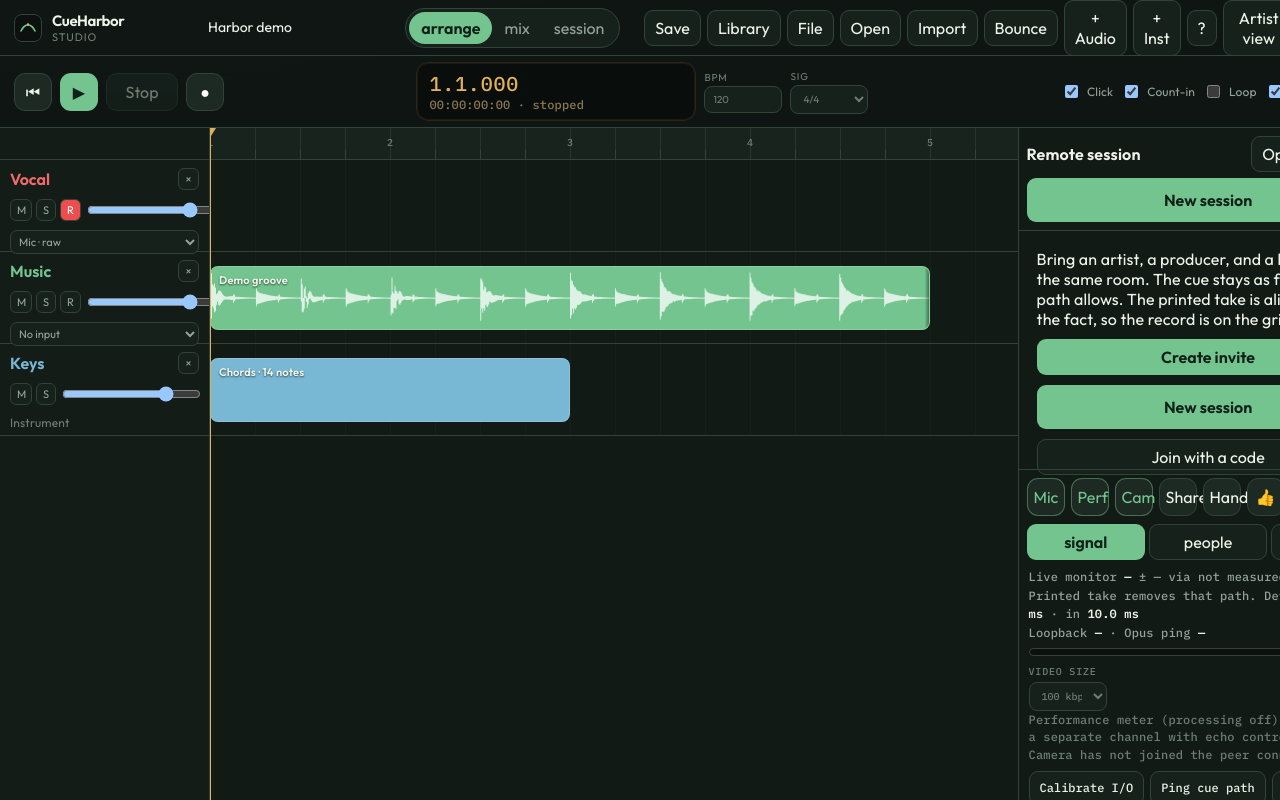
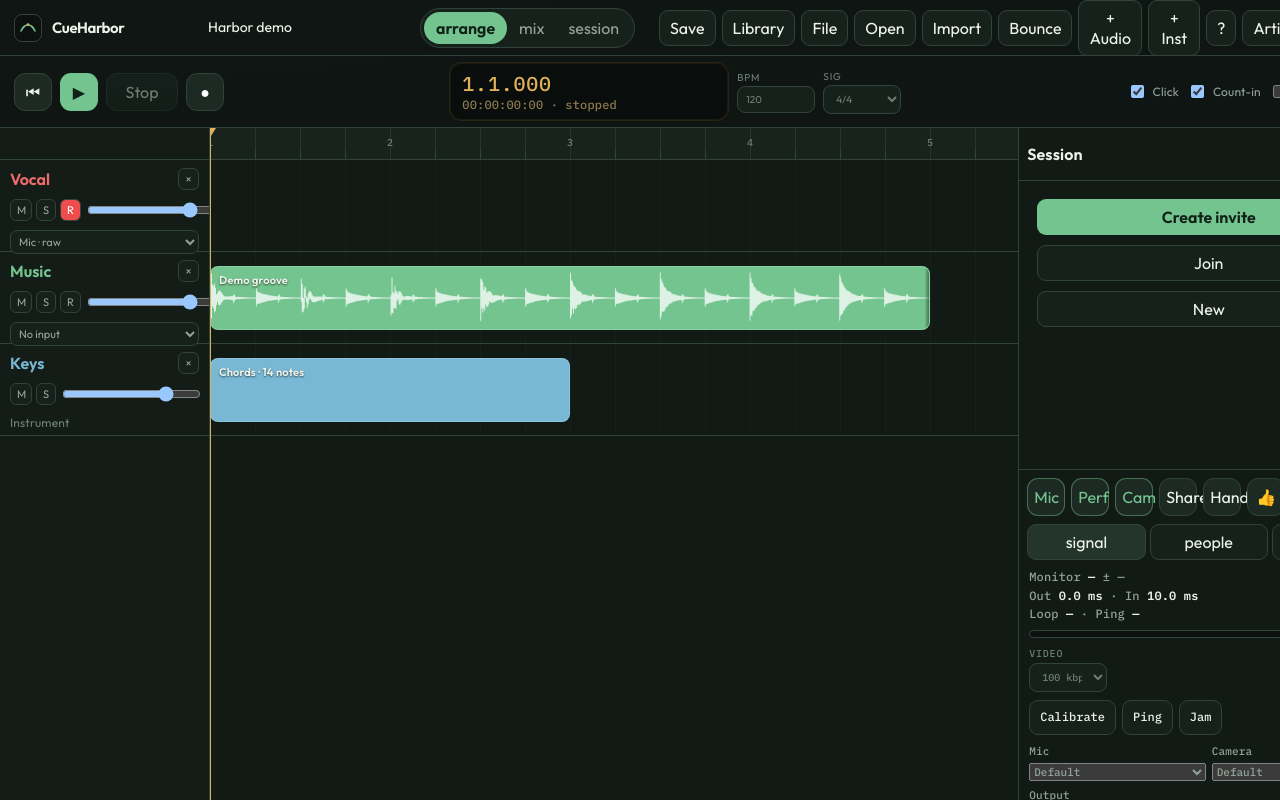
Before and after one commit to johnathansiler/Studio, a React (Vite) app: page / in a window 1280 px wide. Built offline with nearby package versions, Linux system fonts and the light colour scheme.

Commit message:
Simplify the session layout without changing actions.
Drop the extra New session and Copy invite controls, and remove helper paragraphs so each screen has one primary action.

Co-authored-by: johnathansiler <johnathansiler@users.noreply.github.com>

```diff
--- a/src/App.tsx
+++ b/src/App.tsx
@@ -588,18 +588,6 @@ export function App() {
     })
   }
 
-  async function copyInvite() {
-    const code = session.state.code
-    if (!code) return
-    const url = `${location.origin}/?session=${code}`
-    try {
-      await navigator.clipboard.writeText(url)
-      store.toast('Invite link copied. Send it to the artist.', 'good')
-    } catch {
-      store.toast(url, 'warn')
-    }
-  }
-
   async function bounce() {
     await ready()
     const wav = await engine.exportMix(store.project, store.buffers)
@@ -684,7 +672,6 @@ export function App() {
     await ready()
   }
 
-  const one = session.primaryOneWay()
   const showRoll = store.view === 'arrange' && store.selectedMidiClipId
 
   return (
@@ -699,7 +686,6 @@ export function App() {
           </div>
           <div>
             <h1>CueHarbor</h1>
-            <p>Studio</p>
           </div>
         </div>
         <input className="project-name" value={store.project.name} onChange={(event) => store.renameProject(event.target.value)} />
@@ -713,12 +699,6 @@ export function App() {
           </div>
         )}
         <div className="spacer" />
-        {!phone && session.state.role === 'host' && session.state.code && (
-          <button className="text-btn primary" onClick={() => void copyInvite()}>
-            Copy invite link
-          </button>
-        )}
-        {session.state.status === 'live' && <div className="latency-pill">monitor {one ? `${one.ms.toFixed(0)} ms` : '…'}</div>}
         {phone ? (
           <button className="text-btn menu-btn" aria-expanded={menuOpen} onClick={() => setMenuOpen((open) => !open)}>
             {menuOpen ? 'Close' : 'Menu'}
@@ -733,12 +713,12 @@ export function App() {
             <button className="text-btn" onClick={() => void bounce()}>Bounce</button>
             <button className="text-btn" onClick={() => store.addTrack('audio')}>+ Audio</button>
             <button className="text-btn" onClick={() => store.addTrack('midi')}>+ Inst</button>
-            <button className="text-btn" onClick={() => setHelp(true)} title="Shortcuts">?</button>
-            <button className="text-btn" onClick={() => setSurface(surface === 'studio' ? 'artist' : 'studio')}>
-              {surface === 'studio' ? 'Artist view' : 'Studio'}
+            <button className="text-btn" onClick={() => setHelp(true)} title="Shortcuts" aria-label="Shortcuts">?</button>
+            <button className="text-btn" aria-label={surface === 'studio' ? 'Artist view' : 'Studio'} onClick={() => setSurface(surface === 'studio' ? 'artist' : 'studio')}>
+              {surface === 'studio' ? 'Artist' : 'Studio'}
             </button>
-            <button className="text-btn" onClick={() => setDockEdge(dockEdge === 'right' ? 'bottom' : 'right')}>
-              Dock {dockEdge === 'right' ? 'bottom' : 'right'}
+            <button className="text-btn" aria-label={dockEdge === 'right' ? 'Dock bottom' : 'Dock right'} onClick={() => setDockEdge(dockEdge === 'right' ? 'bottom' : 'right')}>
+              {dockEdge === 'right' ? 'Bottom' : 'Side'}
             </button>
           </div>
         )}
@@ -755,11 +735,8 @@ export function App() {
             <button className="text-btn" onClick={() => { setMenuOpen(false); setPhonePane('edit'); setSurface('studio'); store.setView('session') }}>Clips</button>
             <button className="text-btn" onClick={() => { setMenuOpen(false); setHelp(true) }}>Shortcuts</button>
             <button className="text-btn" onClick={() => { setMenuOpen(false); setSurface(surface === 'studio' ? 'artist' : 'studio'); setPhonePane('room') }}>
-              {surface === 'studio' ? 'Artist view' : 'Studio'}
+              {surface === 'studio' ? 'Artist' : 'Studio'}
             </button>
-            {session.state.role === 'host' && session.state.code && (
-              <button className="text-btn primary" onClick={() => { setMenuOpen(false); void copyInvite() }}>Copy invite</button>
-            )}
           </div>
         )}
       </header>
@@ -851,8 +828,7 @@ export function App() {
       {joinOpen && (
         <div className="modal-back">
           <div className="modal">
-            <h2>Join the session</h2>
-            <p>No install. Headphones on. You’ll hear the cue as fast as the link allows, and your take is recorded locally so it lands on the grid.</p>
+            <h2>Join</h2>
             <div className="stack">
               <input value={joinName} onChange={(event) => setJoinName(event.target.value)} placeholder="Your name" />
               <input value={joinCode} onChange={(event) => setJoinCode(event.target.value.toUpperCase())} placeholder="Invite code" />
--- a/src/styles.css
+++ b/src/styles.css
@@ -229,6 +229,7 @@ button:disabled { opacity: 0.45; cursor: not-allowed; }
 
 .side-tabs { display: flex; gap: 4px; padding: 0 8px; }
 .side-tabs button { flex: 1; }
+.side-tabs button.active { background: var(--panel-3); color: var(--text); }
 .panel { padding: 8px 10px 12px; overflow: auto; max-height: 240px; }
 .shell.artist .panel { max-height: 260px; }
 .person, .chat-line { display: flex; justify-content: space-between; gap: 8px; padding: 6px 0; border-bottom: 1px solid rgba(255,255,255,0.04); font-size: 13px; }
@@ -489,20 +490,6 @@ html.phone-root, html.phone-root body { overflow-x: hidden; max-width: 100%; }
 .shell.phone .modal .row-btns { flex-direction: column; }
 .shell.phone .modal .row-btns .text-btn { width: 100%; min-height: 48px; }
 .shell.phone .empty-session .text-btn { width: 100%; min-height: 48px; }
-.new-session {
-  min-height: 44px;
-  min-width: 44px;
-  flex: 1 0 100%;
-  width: 100%;
-  position: relative;
-  z-index: 2;
-  font-weight: 640;
-  background: var(--accent);
-  color: var(--accent-ink);
-  border-color: transparent;
-}
-.shell.phone .new-session { min-height: 48px; }
-.empty-session .new-session { flex: none; width: 100%; }
 .shell.phone .tap-reconnect { bottom: calc(64px + env(safe-area-inset-bottom)); }
 
 @media (orientation: landscape) and (max-height: 520px) {
--- a/src/ui/ArrangeView.tsx
+++ b/src/ui/ArrangeView.tsx
@@ -70,7 +70,6 @@ export function ArrangeView({
 
   return (
     <div className="arrange-wrap">
-      {store.remoteFollow && <div className="follow-banner">Following the host. Play, stop, and locate are shared. Clip edits stay on the host.</div>}
       <div className="arrange">
       <div className="heads">
         <div className="ruler-gap" />
--- a/src/ui/SessionView.tsx
+++ b/src/ui/SessionView.tsx
@@ -4,7 +4,6 @@ export function SessionView({ store }: { store: ProjectStore }) {
   const scenes = 8
   return (
     <div className="session-grid">
-      <p className="hint">Launch a clip and it loops from the next beat. Arrangement playback stays put until you press play there again.</p>
       <table>
         <thead>
           <tr>
--- a/src/ui/TransportBar.tsx
+++ b/src/ui/TransportBar.tsx
@@ -94,7 +94,6 @@ export function TransportBar({
         <label className="toggle">
           <input type="checkbox" checked={project.snap} disabled={store.remoteFollow} onChange={() => store.toggle('snap')} /> Snap
         </label>
-        <span className="hint">{store.transportMode === 'session' ? 'SESSION' : 'ARRANGE'}</span>
         {syncLabel && <span className="sync-pill">{syncLabel}</span>}
       </div>
     </div>
--- a/src/ui/VideoDock.tsx
+++ b/src/ui/VideoDock.tsx
@@ -87,9 +87,10 @@ export function VideoDock({
     live: state.status === 'live',
   })
 
+  const inRoom = state.status === 'live' || state.status === 'waiting' || state.status === 'reconnecting'
+
   function startNewSession() {
     const others = state.participants.some((person) => person.id !== state.selfId)
-    const inRoom = state.status === 'live' || state.status === 'waiting' || state.status === 'reconnecting'
     if (inRoom && others && !window.confirm('Leave this session and start a new one?')) return
     onNewSession()
   }
@@ -130,7 +131,7 @@ export function VideoDock({
     return (
       <aside className="dock">
         <div className="dock-placeholder">
-          <p>The session is in its own window. Mute, camera, chat, and admit stay in sync with this studio.</p>
+          <p>Session window is open.</p>
           <button className="text-btn primary" onClick={() => popWindow.current?.focus()}>
             Show session window
           </button>
@@ -146,17 +147,24 @@ export function VideoDock({
     <aside className={`dock ${simple ? 'simple' : ''}`} ref={root}>
       <div className="dock-resize" />
       <div className="dock-bar">
-        <strong>{state.code ? `Session ${state.code}` : 'Remote session'}</strong>
+        <strong>{state.code ? `Session ${state.code}` : 'Session'}</strong>
         <span className="spacer" />
-        <button className="icon-btn" onClick={() => session.setMonitorMode(state.monitorMode === 'opus' ? 'pcm' : 'opus')} title="Monitor path">
-          {state.monitorMode === 'opus' ? 'Opus 10ms' : 'PCM'}
+        <button
+          className="icon-btn"
+          onClick={() => session.setMonitorMode(state.monitorMode === 'opus' ? 'pcm' : 'opus')}
+          title="Monitor path"
+          aria-label={state.monitorMode === 'opus' ? 'Opus monitor' : 'PCM monitor'}
+        >
+          {state.monitorMode === 'opus' ? 'Opus' : 'PCM'}
         </button>
-        <button className="icon-btn pop-out" onClick={(event) => void popOut(event)} title="Pop out">
+        <button className="icon-btn pop-out" onClick={(event) => void popOut(event)} title="Pop out" aria-label="Pop out">
           ⧉
         </button>
-        <button type="button" id="new-session" className="text-btn new-session" onClick={startNewSession}>
-          New session
+        {inRoom && (
+          <button type="button" id="new-session" className="text-btn" aria-label="New session" onClick={startNewSession}>
+            New
           </button>
+        )}
       </div>
       <div className="dock-body">
       {state.usageNotice && <div className="media-banner bad">{state.usageNotice}</div>}
@@ -164,9 +172,9 @@ export function VideoDock({
       {!state.hostLeft && link && <div className={`media-banner ${link.tone}`}>{link.text}</div>}
       {(state.status === 'live' || state.status === 'waiting' || state.status === 'reconnecting') && (
         <details className="connection-details">
-          <summary>Connection details</summary>
-          <p>{session.onScreenCount() == null ? 'Waiting for the video layout.' : `Video tiles on screen: ${session.onScreenCount()}.`}</p>
-          {Object.keys(state.media).length === 0 && <p>No peer connection yet.</p>}
+          <summary>Connection</summary>
+          {session.onScreenCount() != null && <p>{session.onScreenCount()} tiles</p>}
+          {Object.keys(state.media).length === 0 && <p>No peer yet</p>}
           {Object.entries(state.media).map(([id, item]) => {
             const person = state.participants.find((entry) => entry.id === id)
             const kind = item.localType || (item.path === 'relay' ? 'relay' : item.path === 'direct' ? 'host' : 'none yet')
@@ -181,21 +189,22 @@ export function VideoDock({
       )}
       {simple && (
         <div className="artist-card">
-          <p>Headphones on. You should hear the session, not your own voice coming back.</p>
           <div className="meter tall">
             <b style={{ width: `${Math.min(100, levels.input * 320)}%` }} />
           </div>
+          {state.status !== 'live' && (
             <strong className={engine.status === 'recording' ? 'rec-label' : ''}>
               {engine.status === 'recording' ? 'Recording' : engine.status === 'playing' ? 'Playing' : engine.status === 'counting-in' ? 'Count-in' : 'Stopped'}
             </strong>
+          )}
         </div>
       )}
       {inviteUrl && (
         <div className="invite-card">
-          <span>Send this link to the artist</span>
           <strong>{inviteUrl}</strong>
           <button
-            className="text-btn primary"
+            className="text-btn"
+            aria-label="Copy invite link"
             onClick={(event) => {
               const view = event.currentTarget.ownerDocument.defaultView || window
               void view.navigator.clipboard.writeText(inviteUrl).then(
@@ -208,22 +217,21 @@ export function VideoDock({
               )
             }}
           >
-            {copied ? 'Copied' : 'Copy invite link'}
+            {copied ? 'Copied' : 'Copy'}
           </button>
         </div>
       )}
       {state.status === 'idle' || state.status === 'error' ? (
         <div className="empty-session">
-          <p>Bring an artist, a producer, and a listener into the same room. The cue stays as fast as the path allows. The printed take is aligned after the fact, so the record is on the grid.</p>
           {state.error && <p className="hint">{state.error}</p>}
           <button type="button" className="text-btn primary" onClick={onCreate}>
             Create invite
           </button>
-          <button type="button" className="text-btn new-session" onClick={startNewSession}>
-            New session
+          <button type="button" className="text-btn" id="join-with-code" aria-label="Join with a code" onClick={onJoin}>
+            Join
           </button>
-          <button type="button" className="text-btn" id="join-with-code" onClick={onJoin}>
-            Join with a code
+          <button type="button" id="new-session" className="text-btn" aria-label="New session" onClick={startNewSession}>
+            New
           </button>
         </div>
       ) : (
@@ -246,8 +254,8 @@ export function VideoDock({
         </div>
       )}
       <div className="call-controls">
-        <button className={`t-btn ${state.talkOn ? 'on' : ''}`} onClick={() => void session.setTalk(!state.talkOn)} title="Talkback">
-          {state.talkOn ? 'Mic' : 'Mic off'}
+        <button className={`t-btn ${state.talkOn ? 'on' : ''}`} onClick={() => void session.setTalk(!state.talkOn)} title="Talkback" aria-label={state.talkOn ? 'Mic' : 'Mic off'}>
+          Mic
         </button>
         <button className={`t-btn ${state.musicOn ? 'on' : ''}`} onClick={() => void session.setMusic(!state.musicOn)} title="Performance or cue send">
           {state.role === 'host' ? 'Cue' : 'Perf'}
@@ -275,27 +283,29 @@ export function VideoDock({
       <div>
         <div className="side-tabs">
           {(['signal', 'people', 'chat'] as const).map((item) => (
-            <button key={item} className={`text-btn ${tab === item ? 'primary' : ''}`} onClick={() => setTab(item)}>
+            <button key={item} className={`text-btn ${tab === item ? 'active' : ''}`} onClick={() => setTab(item)}>
               {item}
             </button>
           ))}
         </div>
         {tab === 'signal' && (
           <div className="panel stats">
-            <div>
-              Live monitor <b>{one ? ms(one.ms) : '—'}</b> ± {one ? ms(one.uncertaintyMs) : '—'} via {one?.source || 'not measured'}
+            <div title={one?.source || 'not measured'}>
+              Monitor <b>{one ? ms(one.ms) : '—'}</b> ± {one ? ms(one.uncertaintyMs) : '—'}
             </div>
             <div>
-              Printed take removes that path. Device out <b>{ms(engine.outputLatencyMs, 1)}</b> · in <b>{ms(engine.inputLatencyMs, 1)}</b>
+              Out <b>{ms(engine.outputLatencyMs, 1)}</b> · In <b>{ms(engine.inputLatencyMs, 1)}</b>
             </div>
             <div>
-              Loopback <b>{ms(state.loopbackMs, 1)}</b> · Opus ping <b>{ms(state.audioPingMs, 1)}</b>
+              Loop <b>{ms(state.loopbackMs, 1)}</b> · Ping <b>{ms(state.audioPingMs, 1)}</b>
             </div>
+            {!simple && (
               <div className="meter" style={{ height: 8, width: '100%', margin: '6px 0' }}>
                 <b style={{ width: `${Math.min(100, levels.input * 320)}%`, height: '100%' }} />
               </div>
+            )}
             <label className="field" style={{ marginTop: 8 }}>
-              Video size
+              Video
               <select value={state.videoBitrate} onChange={(event) => session.setVideoBitrate(Number(event.target.value))}>
                 {VIDEO_BITRATES.map((bitrate) => (
                   <option key={bitrate} value={bitrate}>
@@ -304,8 +314,6 @@ export function VideoDock({
                 ))}
               </select>
             </label>
-            <div className="hint">Performance meter (processing off). Talkback is a separate channel with echo control.</div>
-            <div className="hint">{state.localSend}</div>
             {Object.entries(state.latency).map(([id, latency]) => (
               <div key={id}>
                 {state.participants.find((person) => person.id === id)?.name}: RTT {ms(latency.rttMs)} · jitter {ms(latency.jitterMs, 1)} · loss{' '}
@@ -314,25 +322,24 @@ export function VideoDock({
               </div>
             ))}
             <div className="row" style={{ display: 'flex', gap: 6, marginTop: 8, flexWrap: 'wrap' }}>
-              <button className="text-btn" onClick={() => void session.calibrate()}>
-                Calibrate I/O
+              <button className="text-btn" aria-label="Calibrate I/O" onClick={() => void session.calibrate()}>
+                Calibrate
               </button>
-              <button className="text-btn" onClick={() => void session.measureOpusPath()}>
-                Ping cue path
+              <button className="text-btn" aria-label="Ping cue path" onClick={() => void session.measureOpusPath()}>
+                Ping
               </button>
-              <button className={`text-btn ${state.jamEnabled ? 'primary' : ''}`} onClick={() => session.setJam(!state.jamEnabled)}>
-                Jam mode
+              <button className={`text-btn ${state.jamEnabled ? 'primary' : ''}`} aria-label="Jam mode" onClick={() => session.setJam(!state.jamEnabled)}>
+                Jam
               </button>
             </div>
             {state.jamEnabled && (
               <label className="field" style={{ marginTop: 8 }}>
-                Host monitor delay
+                Delay
                 <input type="number" value={state.jamDelayMs} onChange={(event) => session.setJam(true, Number(event.target.value))} />
               </label>
             )}
             <DevicePick session={session} />
-            {inviteUrl && <div className="linkbox">{inviteUrl}</div>}
-            {state.takeProgress != null && <div>Take transfer {Math.round(state.takeProgress * 100)}%</div>}
+            {state.takeProgress != null && <div>Take {Math.round(state.takeProgress * 100)}%</div>}
             {state.log.slice(-3).map((line, index) => (
               <div key={index} className="hint">
                 {line}
@@ -484,6 +491,7 @@ function Tile({
         <button
           className="text-btn tile-audio"
           type="button"
+          aria-label={hear ? 'Mute tile' : 'Unmute tile'}
           onClick={() => {
             const next = !hear
             setHear(next)
@@ -493,7 +501,7 @@ function Tile({
             void el.play().catch(() => undefined)
           }}
         >
-          {hear ? 'Mute tile' : 'Unmute tile'}
+          {hear ? 'Mute' : 'Hear'}
         </button>
       )}
       {!session.state.camOn && self && <div className="placeholder">Camera off</div>}
@@ -518,8 +526,8 @@ function PersonRow({ person, session }: { person: Participant; session: SessionC
           {person.name} {person.role === 'host' ? '· host' : ''}
         </span>
         <small>
-          {person.hand ? 'hand raised · ' : ''}
-          {person.music ? 'performance on' : 'performance muted'}
+          {person.hand ? 'hand · ' : ''}
+          {person.music ? 'perf' : 'muted'}
           {person.screen ? ' · sharing' : ''}
         </small>
       </div>
```
Lines whose indentation alone changed are shown as unchanged.
